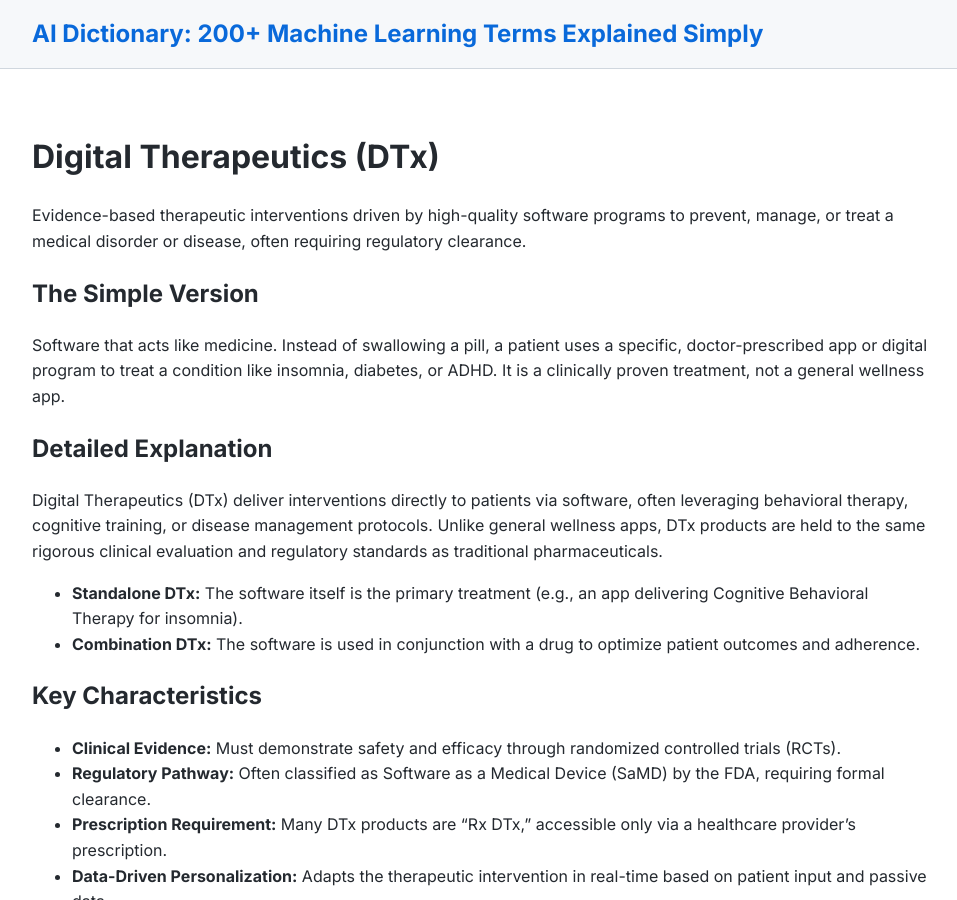
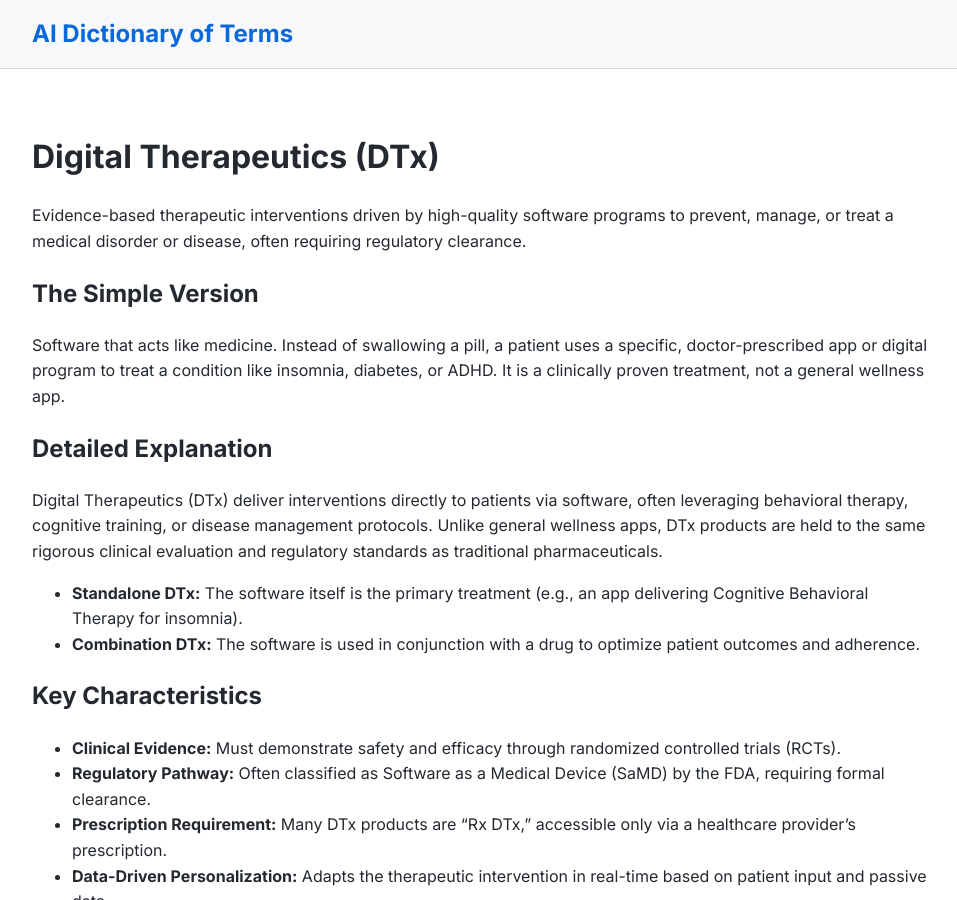
Before and after one commit to alexnubla/ai-dictionary, a Jekyll site: the page built from digital-therapeutics.md, in a window 1280 px wide and 900 px high. Shown: the whole window, without its empty margins (158-1115 px from the left). Built offline with Jekyll 4.4.1, drawn with Linux system fonts in a browser that asks for light colours.

Commit message:
Update _config.yml

```diff
--- a/_config.yml
+++ b/_config.yml
@@ -1,5 +1,5 @@
 # Site Settings
-title: "AI Dictionary: 200+ Machine Learning Terms Explained Simply"
+title: "AI Dictionary of Terms"
 description: "The ultimate free AI Dictionary and glossary. 200+ artificial intelligence and machine learning terms explained in plain English for beginners and experts."
 url: "https://alexnubla.github.io"
 baseurl: "/ai-dictionary"
```
